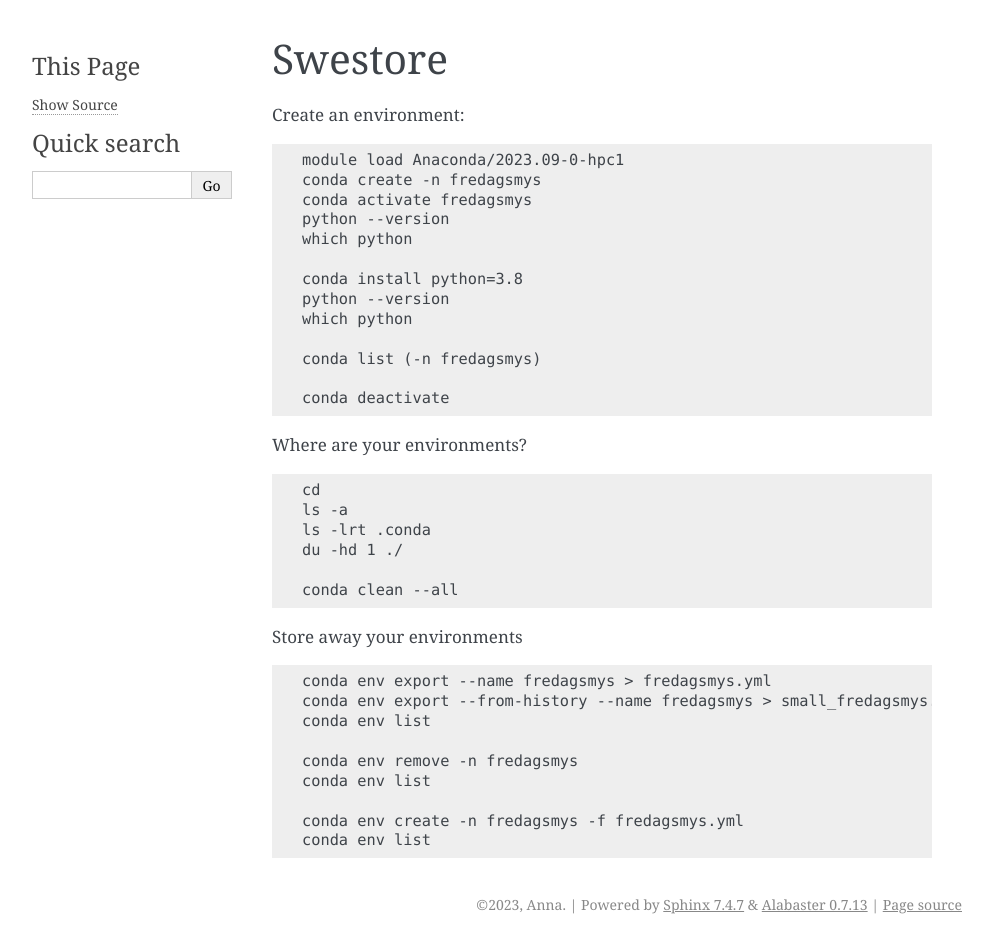
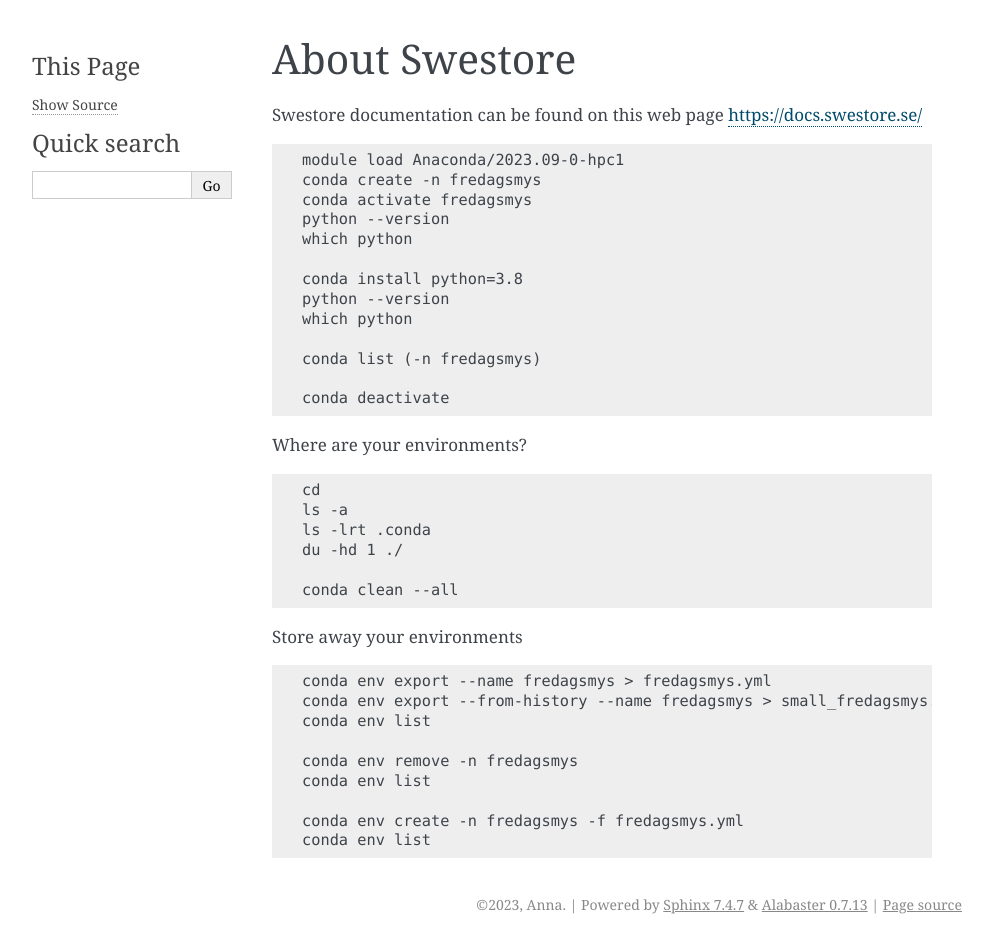
Before and after one commit to annlew/BCsupport, a Sphinx documentation site: the page built from doc/swestore/about_swestore.rst, in a window 1280 px wide. Shown: the whole page, without its empty margins (148-1140 px from the left). Built offline with Sphinx 7.4.7, drawn with Linux system fonts in a browser that asks for light colours.

Commit message:
modify swestore doc

```diff
--- a/doc/swestore/about_swestore.rst
+++ b/doc/swestore/about_swestore.rst
@@ -1,9 +1,9 @@
 .. _about_swestore:
 
-Swestore
+About Swestore
 ====================
 
-Create an environment:
+Swestore documentation can be found on this web page `<https://docs.swestore.se/>`_
 
 .. code-block:: text
 
```
